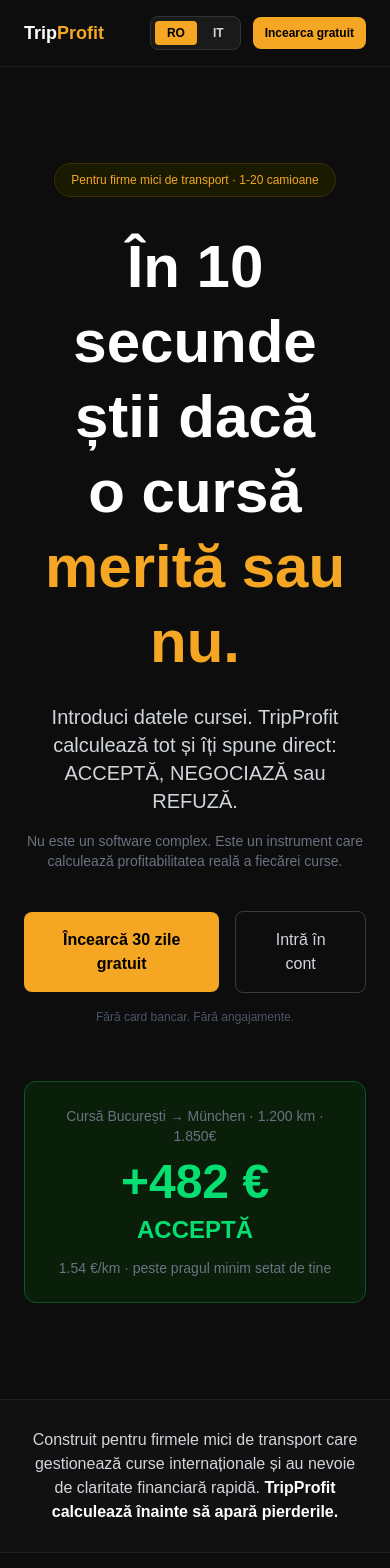
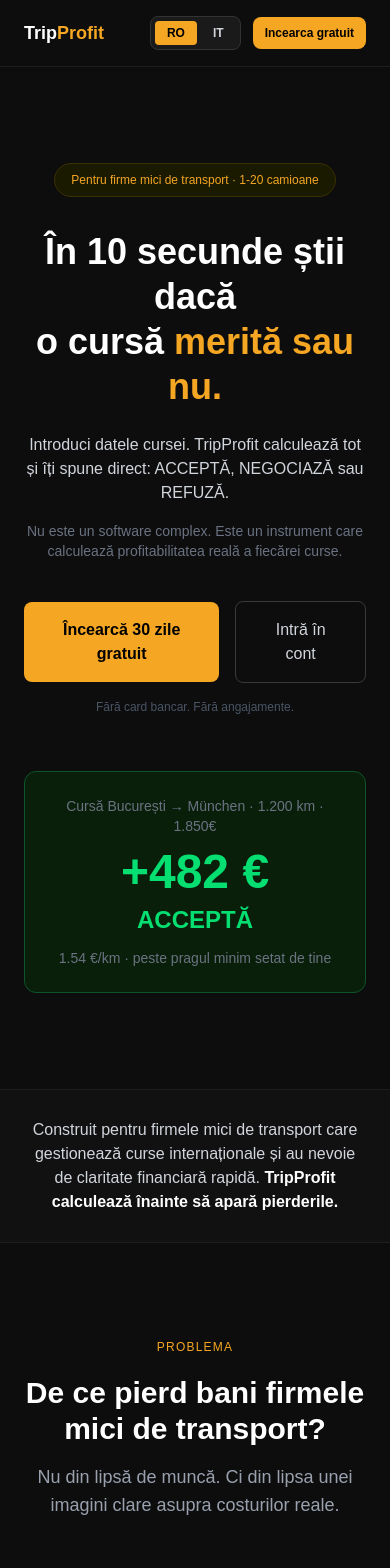
Before and after one commit to GabrielaH19/saas-boilerplate, a Next.js app: page / in a window 390 px wide. Shown: the top 1568 px of the page. Built offline with nearby package versions, Linux system fonts and the light colour scheme.

Commit message:
fix: responsive mobil landing page

```diff
--- a/app/page.tsx
+++ b/app/page.tsx
@@ -34,10 +34,10 @@ export default function LandingPage() {
         <div className="inline-block bg-[#1a1a00] text-[#f5a623] border border-[#3a3000] text-xs px-4 py-2 rounded-full mb-8">
           {locale === "it" ? "Per piccole aziende di trasporto · 1-20 camion" : "Pentru firme mici de transport · 1-20 camioane"}
         </div>
-        <h1 className="text-6xl font-semibold leading-tight mb-6 max-w-3xl mx-auto text-white">
+        <h1 className="text-4xl md:text-6xl font-semibold leading-tight mb-6 max-w-3xl mx-auto text-white">
           {locale === "it" ? <>In 10 secondi sai se<br />un viaggio <span className="text-[#f5a623]">vale o no.</span></> : <>În 10 secunde știi dacă<br />o cursă <span className="text-[#f5a623]">merită sau nu.</span></>}
         </h1>
-        <p className="text-xl text-gray-300 mb-4 max-w-xl mx-auto">
+        <p className="text-base md:text-xl text-gray-300 mb-4 max-w-xl mx-auto">
           {locale === "it" ? "Inserisci i dati del viaggio. TripProfit calcola tutto e ti dice subito: ACCETTA, NEGOZIA o RIFIUTA." : "Introduci datele cursei. TripProfit calculează tot și îți spune direct: ACCEPTĂ, NEGOCIAZĂ sau REFUZĂ."}
         </p>
         <p className="text-sm text-gray-500 mb-10 max-w-md mx-auto">
@@ -74,9 +74,9 @@ export default function LandingPage() {
       {/* PROBLEMA */}
       <div className="max-w-4xl mx-auto px-6 mb-24 text-center">
         <div className="text-xs text-[#f5a623] uppercase tracking-widest mb-5">{locale === "it" ? "Il problema" : "Problema"}</div>
-        <h2 className="text-4xl font-semibold mb-4 text-white">{locale === "it" ? "Perché le piccole aziende di trasporto perdono soldi?" : "De ce pierd bani firmele mici de transport?"}</h2>
+        <h2 className="text-3xl md:text-4xl font-semibold mb-4 text-white">{locale === "it" ? "Perché le piccole aziende di trasporto perdono soldi?" : "De ce pierd bani firmele mici de transport?"}</h2>
         <p className="text-lg text-gray-400 mb-14">{locale === "it" ? "Non per mancanza di lavoro. Ma per mancanza di una visione chiara sui costi reali." : "Nu din lipsă de muncă. Ci din lipsa unei imagini clare asupra costurilor reale."}</p>
-        <div className="grid grid-cols-2 gap-5">
+        <div className="grid grid-cols-1 md:grid-cols-2 gap-5">
           {(locale === "it" ? [
             { t: "Viaggi accettati sotto il costo reale", d: "Il prezzo negoziato copre il carburante, ma non include leasing, assicurazione e stipendio dell'autista. Senza un calcolo completo, la decisione viene presa senza tutte le informazioni." },
             { t: "Impossibile sapere quale camion perde", d: "Se hai tre camion e uno è in perdita da due mesi, non saprai esattamente quale sia il problema senza un registro chiaro per ogni unità." },
@@ -100,9 +100,9 @@ export default function LandingPage() {
       <div id="functii" className="bg-[#0a0a0a] border-t border-b border-[#1e1e1e] py-24 px-6 mb-24">
         <div className="max-w-4xl mx-auto text-center">
           <div className="text-xs text-[#f5a623] uppercase tracking-widest mb-5">{locale === "it" ? "Funzionalità" : "Funcționalități"}</div>
-          <h2 className="text-4xl font-semibold mb-4 text-white">{locale === "it" ? "Cosa fa TripProfit per la tua azienda" : "Ce face TripProfit pentru firma ta"}</h2>
+          <h2 className="text-3xl md:text-4xl font-semibold mb-4 text-white">{locale === "it" ? "Cosa fa TripProfit per la tua azienda" : "Ce face TripProfit pentru firma ta"}</h2>
           <p className="text-lg text-gray-400 mb-14">{locale === "it" ? "Tutte le informazioni rilevanti, disponibili immediatamente, senza cercarle tu." : "Toate informațiile relevante, disponibile imediat, fără să le cauți tu."}</p>
-          <div className="grid grid-cols-3 gap-5">
+          <div className="grid grid-cols-1 md:grid-cols-3 gap-5">
             {(locale === "it" ? [
               { n: "01", t: "Verdetto istantaneo per viaggio", d: "Inserisci i dati del viaggio e ricevi subito il verdetto: ACCETTA, NEGOZIA o RIFIUTA, basato sui costi reali del tuo camion." },
               { n: "02", t: "Report per camion", d: "Visualizzi il profitto, il costo per km e il numero di viaggi per ogni camion della flotta. Identifichi subito le unità con prestazioni scarse." },
@@ -137,12 +137,12 @@ export default function LandingPage() {
       {/* PRETURI */}
       <div id="preturi" className="max-w-4xl mx-auto px-6 mb-24 text-center">
         <div className="text-xs text-[#f5a623] uppercase tracking-widest mb-5">{locale === "it" ? "Prezzi" : "Prețuri"}</div>
-        <h2 className="text-4xl font-semibold mb-4 text-white">{locale === "it" ? "Chiaro e prevedibile." : "Clar și previzibil."}</h2>
+        <h2 className="text-3xl md:text-4xl font-semibold mb-4 text-white">{locale === "it" ? "Chiaro e prevedibile." : "Clar și previzibil."}</h2>
         <p className="text-lg text-gray-400 mb-4">{locale === "it" ? "30 giorni gratis per qualsiasi piano. Senza carta di credito alla registrazione." : "30 de zile gratuit pentru orice plan. Fără card bancar la înregistrare."}</p>
         <p className="text-sm text-gray-600 mb-14">
           {locale === "it" ? "Dopo il periodo di prova, scegli il piano adatto alla tua azienda e lo attivi direttamente dall'app, nella sezione Prezzi." : "După perioada de test, alegi planul potrivit firmei tale și îl activezi direct din aplicație, din secțiunea Prețuri."}
         </p>
-        <div className="grid grid-cols-3 gap-5">
+        <div className="grid grid-cols-1 md:grid-cols-3 gap-5">
           <div className="bg-[#161616] border border-[#2a2a2a] rounded-xl p-8 text-left">
             <div className="text-xs text-gray-500 uppercase tracking-wider mb-4">Basic</div>
             <div className="text-5xl font-semibold text-white mb-1"><sup className="text-xl">€</sup>30<sub className="text-sm font-normal text-gray-500">{locale === "it" ? "/mese" : "/lună"}</sub></div>
@@ -209,7 +209,7 @@ export default function LandingPage() {
           {locale === "it" ? <>Pronto ad avere il controllo<br />della tua azienda?</> : <>Gata să ai control<br />asupra firmei tale?</>}
         </h2>
         <p className="text-lg text-gray-400 mb-10">{locale === "it" ? "Configuri l'azienda in due minuti. Il primo viaggio calcolato subito." : "Configurezi firma în două minute. Prima cursă calculată imediat."}</p>
-        <Link href="/register" className="bg-[#f5a623] text-black font-semibold px-10 py-4 rounded-lg hover:bg-[#e8951a] transition text-base inline-block">
+        <Link href="/register" className="bg-[#f5a623] text-black font-semibold px-4 md:px-10 py-4 rounded-lg hover:bg-[#e8951a] transition text-base inline-block">
           {locale === "it" ? "Prova 30 giorni gratis" : "Încearcă 30 zile gratuit"}
         </Link>
         <p className="text-sm text-gray-600 mt-5">{locale === "it" ? "Senza carta di credito. Senza impegni. Puoi annullare in qualsiasi momento." : "Fără card bancar. Fără angajamente. Poți anula oricând."}</p>
```
